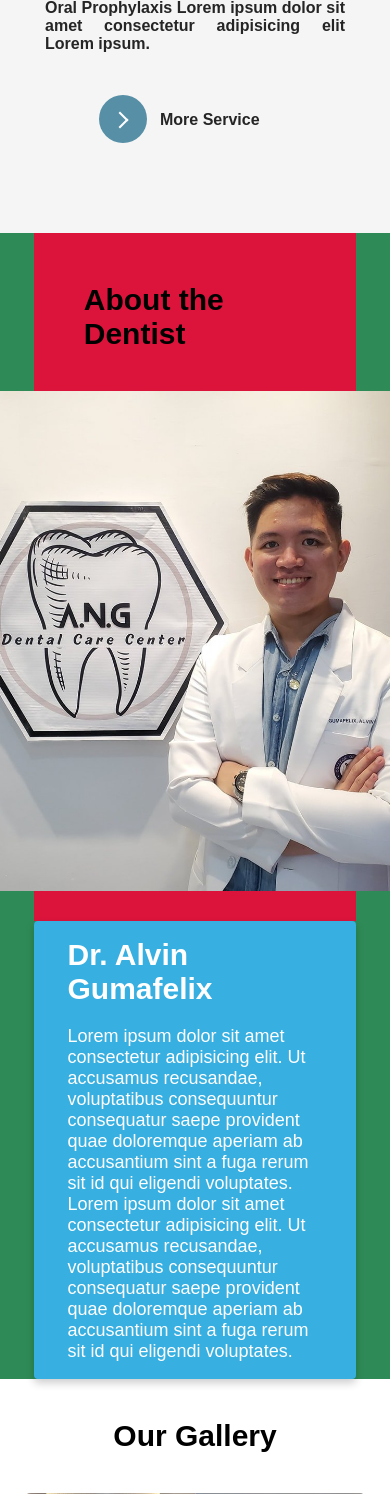
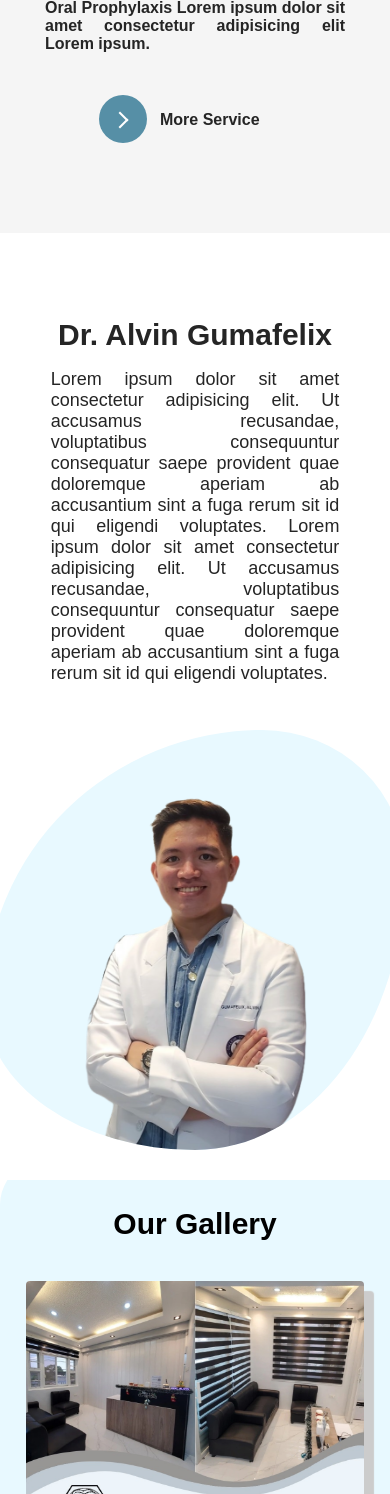
Before and after one commit to Feeder029/ANG, a PHP site: page / in a window 390 px wide; the page is wider, and only the part inside the window is pictured. Shown: the part 3954-5448 px from the top of that part. Run offline with PHP 8.4, Linux system fonts and the light colour scheme.

Commit message:
minor change index.html / css design

```diff
--- a/Website/index/index.css
+++ b/Website/index/index.css
@@ -148,6 +148,7 @@ header{
     padding-top: 10%;
     padding-left:4vh;
     background-color: var(--sidecolor);
+    border-radius: 0% 100% 0% 100% / 89% 0% 100% 11% ;
 }
 .home-details h1{
     font-size: 50px;
@@ -211,12 +212,14 @@ header{
     justify-content: center;
     align-items: center;
     background-color: var(--sidecolor);
+    border-radius:  100% 0% 100% 0% / 0% 100% 11% 89% ;
 
 }
 .home-img img{
    height: 100%;
    width: 100%;
    object-fit: cover;
+   border-radius:  100% 0% 100% 0% / 0% 100% 11% 89% ;
 
 }
 
@@ -462,52 +465,52 @@ header{
 
 /* section dendist*/
 .dentist{
-    height: auto;
+    height: 100vh;
     width: 100%;
-    padding-left: 4vh;
-    padding-right: 4vh;
-    background-color: seagreen;
+    display: flex;
+    flex-direction: row;
 }
 .dentist-profile{
-    width: 100%;
-    height: auto;
+    width: 50%;
+    height: 100%;
     display: flex;
-    flex-direction: column;
     justify-content: center;
     align-items: center;
-    gap: 20px;
+    flex-direction: column;
     padding: 30px;
-    background-color: crimson;
+    background-color: var(--white);
 }
 .dentist-profile h1{
     font-size: 30px;
     padding: 20px;
 }
 .dentist-profile img{
-    background-color: #fff;
-    height: 500px;
-    width: 500px;
-    border-radius: 4px;
+    height: auto;
+    width: 770px;
+    background-color: var(--sidecolor);
+    border-radius: 66% 34% 50% 50% / 65% 33% 67% 35% ;
+
 }
+
 .dentist-details{
     display: flex;
     flex-direction: column;
     justify-content: center;
     align-items: center;
-    background-color: #37AFE1;
-    width: 100%;
+    width: 50%;
     height: auto;
-    padding: 2vh 4vh 2vh 4vh;
-    gap: 20px;
-    color: var(--white);
-    border-radius: 4px;
-    box-shadow: 0 4px 8px 0 rgba(0, 0, 0, 0.2);
+    padding-left: 10%;
+    color: var(--black);
+    z-index: 2;
 }
 .dentist-details h1{
     font-size: 30px;
+
 }
 .dentist-details p{
     font-size: 18px;
+    padding: 2vh;
+    text-align: justify;
 }
 
 /* section gallery*/
@@ -517,7 +520,10 @@ header{
     display: flex;
     flex-direction: column;
     text-align: center;
-    margin-bottom: 90px;
+    background-color: var(--sidecolor);
+    border-radius:100% 0% 100% 0% / 10% 85% 15% 90% ;
+    padding: 90px 0 200px 0;
+    margin-bottom: 50px;
 }
 
 .gallery-details h1{
@@ -587,6 +593,7 @@ footer{
     background-color: var(--Blue);
     color: aliceblue;
     padding: 50px;
+
 }
 
 .main-content{
@@ -692,10 +699,14 @@ footer{
     .service-box-container{
         padding: 0 5vh 0 5vh;
     }
+     /* service dentist */
+    .dentist-profile img{
+        width: 600px;
 
+    }
 }
 @media(max-width:950px){
-    /* header section */
+    /* header  */
    #menu-icon{
     display: block;
    }
@@ -725,22 +736,23 @@ footer{
     left: 0;
    }
 
+
    /* service section */
    .service-box-container{
     padding: 0 5vh 0px 5vh;
-}
+    }
     /* about section */
     .about-details{
     flex-direction: column;
-}
-.about-details-left{
+    }
+    .about-details-left{
     justify-content: center;
     width: 100%;
-}
+    }
     .about-details-right{
    padding: 0 10vh 0 10vh;
    width: 100%;
-}
+    }
 
       /* contact section */
       .contact-container{
@@ -749,6 +761,24 @@ footer{
     }
     .contact-right{
         width: 100%;
+    }
+
+    /* section dendist*/
+    .dentist{
+        flex-direction: column;
+    }
+    .dentist-details{
+        width: 100%;
+        padding: 10vh 10vh 0 10vh;
+    }
+    .dentist-profile{
+        width: 100%;
+    }
+
+    /* footer*/
+    .main-content{
+        flex-direction: column;
+        gap: 20px;
     }
 }
 
@@ -765,6 +795,21 @@ footer{
      .contact-right {
       width: 400px;
     }
+
+    /* home section */
+   .home-img{
+    display: none;
+   }
+   .home-details{
+    width: 100%;
+   }
+   .home-details h1{
+    font-size: 40px;
+   }
+   .home-details h2{
+    font-size: 22px;
+    padding-bottom: 60px;
+   }
 }
 
 @media(max-width:570px){
@@ -783,5 +828,21 @@ footer{
         padding: 0 4vh 0 4vh;
         width: 100%;
      }
+     /* service dentist */
+    .dentist-profile img{
+        width: 420px;
+    }
+    .dentist-details{
+        padding: 10vh 4vh 0 4vh;
+    }
+
+    /* home section */
+
+   .home-details h1{
+    font-size: 26px;
+   }
+   .home-details h2{
+    font-size: 16px;
+   }
 
 }
--- a/Website/index/index.html
+++ b/Website/index/index.html
@@ -169,10 +169,6 @@
     </section>
 
     <section class="dentist" id="dentist">
-        <div class="dentist-profile">
-            <h1>About the Dentist</h1>
-            <img src="../Img/alvingumafelix.jpg" alt="">
-        </div>
         <div class="dentist-details">
             <h1>Dr. Alvin Gumafelix</h1>
             <p>
@@ -185,6 +181,10 @@
                 saepe provident quae doloremque aperiam ab accusantium sint a fuga
                 rerum sit id qui eligendi voluptates.
             </p>
+        </div>
+
+        <div class="dentist-profile">
+            <img src="../Img/gumafelix.png" alt="">
         </div>
     </section>
 
@@ -275,8 +275,8 @@
                         </div>
                     </form>
                 </div>
+        </div>
 
-        </div>
     </footer>
 
     <script src="../index/index.js"></script>
```
Also changed, not shown: Website/Img/gumafelix.png (added).
